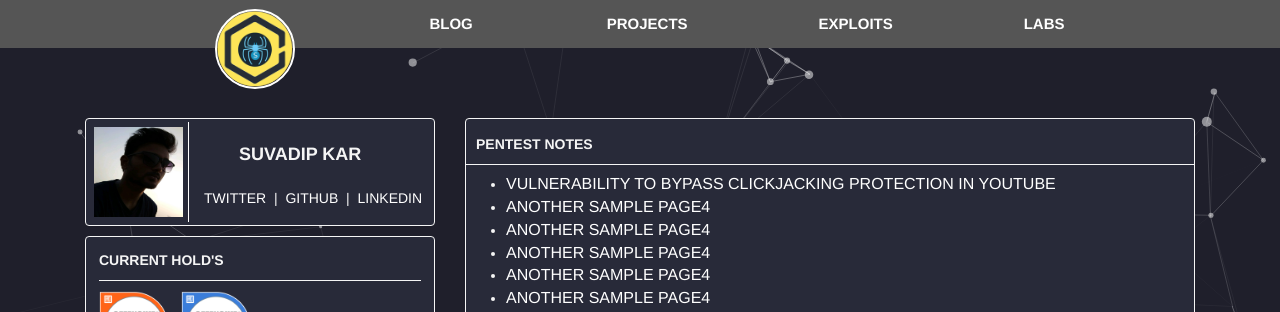
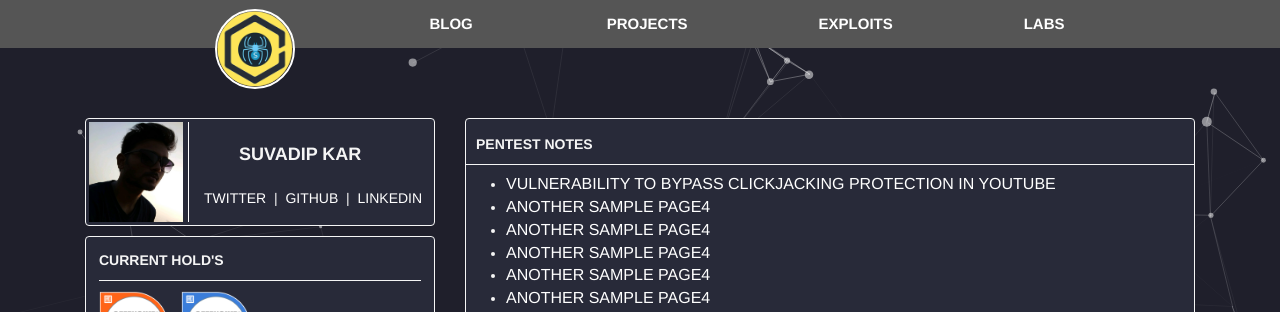
Before and after one commit to 0xspidersec/0xspidersec.github.io, a Jekyll site: the page built from index.html, in a window 1280 px wide. Shown: the top 312 px of the page. Built offline with Jekyll 4.4.1, drawn with Linux system fonts in a browser that asks for light colours; the list of posts is cut into pages by our own code.

Commit message:
Update style.css

```diff
--- a/css/style.css
+++ b/css/style.css
@@ -80,7 +80,7 @@
 }
 
 .spiderprof {
-    border-right: 1px solid white; padding: 5px;
+    border-right: 1px solid white; padding-right: 5px;
 }
 
 nav {
```
